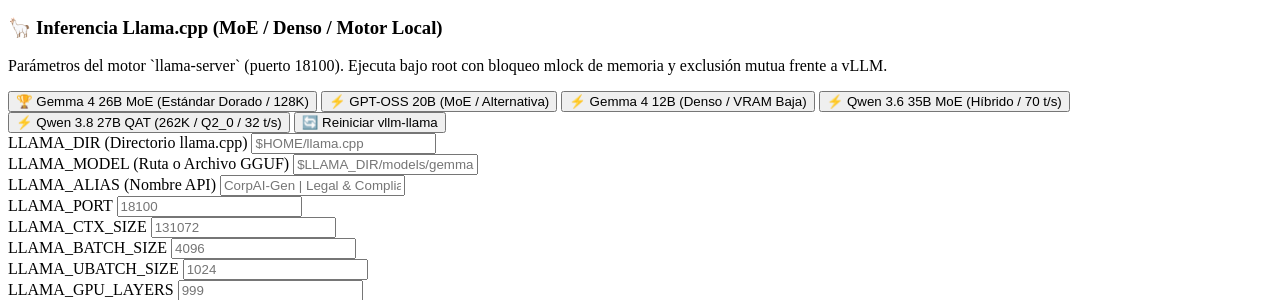
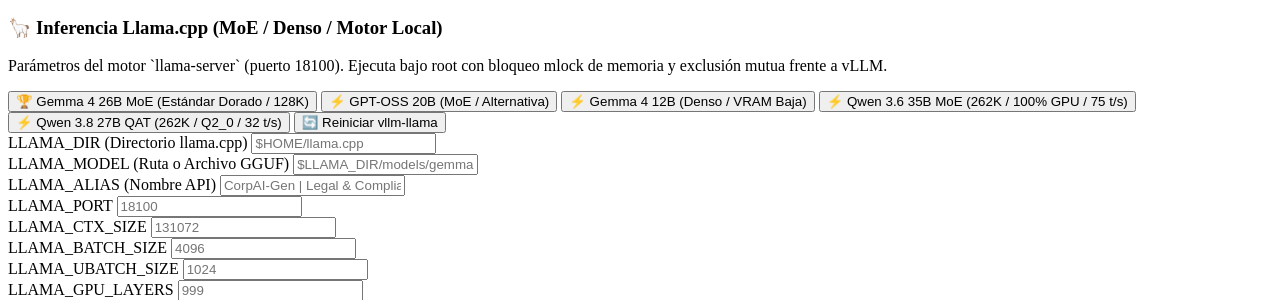
Before and after one commit to JoseLVillaronga/tech-vllm, a Flask app: template templates/tabs/tab_config.html in a window 1280 px wide. Shown: the part 819-1119 px from the top of the page. Run offline with Flask 3, Linux system fonts and the light colour scheme; the template is opened without the code that fills it, so the values that code supplies are empty; the visitor is signed in with stand-in values (Sample User, id 1).

Commit message:
feat(dashboard): actualizar preset rápido de Qwen 3.6 35B MoE con modelo Q2_K_XL y 262k de contexto

```diff
--- a/templates/tabs/tab_config.html
+++ b/templates/tabs/tab_config.html
@@ -160,8 +160,8 @@
                                     <button type="button" onclick="selectQuickLlamaModel('gemma-4-12B-it-Q4_K_M', 131072, 4096, 1024, 999, 0, 'off', 'mlock', 8, 2, 'false', 'f16', 'f16')" class="px-3 py-1.5 rounded-lg bg-emerald-950/80 hover:bg-emerald-900 border border-emerald-500/40 text-xs font-semibold text-emerald-200 transition-all flex items-center gap-1 cursor-pointer" title="Configuración óptima: Gemma 4 12B Denso, 131K ctx, 100% GPU VRAM (17.7 GB), razonamiento off, mlock">
                                         <span>⚡</span> Gemma 4 12B (Denso / VRAM Baja)
                                     </button>
-                                    <button type="button" onclick="selectQuickLlamaModel('Qwen3.6-35B-A3B-Q4_K_M', 131072, 4096, 1024, 999, 8, 'off', 'mlock', 8, 2, 'true', 'q4_0', 'q4_0')" class="px-3 py-1.5 rounded-lg bg-amber-950/80 hover:bg-amber-900 border border-amber-500/40 text-xs font-semibold text-amber-200 transition-all flex items-center gap-1 cursor-pointer" title="Configuración ultrarrápida verificada: Qwen 3.6 35B MoE (3B activos), 128K ctx con KV Cache q4_0, solo 8 capas MoE en CPU/RAM (21.4 GB VRAM / ~70 t/s), mlock, 2 slots">
-                                        <span>⚡</span> Qwen 3.6 35B MoE (Híbrido / 70 t/s)
+                                    <button type="button" onclick="selectQuickLlamaModel('Qwen3.6-35B-A3B-UD-Q2_K_XL', 262144, 4096, 1024, 999, 0, 'off', 'mlock', 8, 2, 'true', 'q4_0', 'q4_0')" class="px-3 py-1.5 rounded-lg bg-amber-950/80 hover:bg-amber-900 border border-amber-500/40 text-xs font-semibold text-amber-200 transition-all flex items-center gap-1 cursor-pointer" title="Configuración récord verificada: Qwen 3.6 35B MoE (3B activos / Unsloth Q2_K_XL 12.3 GB), 100% GPU VRAM (0 CPU MoE), 262K ctx (2 slots x 128K) con KV Cache q4_0 (~17.6 GB VRAM / ~72-90 t/s), mlock, 2 slots">
+                                        <span>⚡</span> Qwen 3.6 35B MoE (262K / 100% GPU / 75 t/s)
                                     </button>
                                     <button type="button" onclick="selectQuickLlamaModel('qwen38-27b-qat-q2_0', 262144, 4096, 1024, 999, 0, 'off', 'mlock', 8, 2, 'false', 'q4_0', 'q4_0')" class="px-3 py-1.5 rounded-lg bg-purple-950/80 hover:bg-purple-900 border border-purple-500/40 text-xs font-semibold text-purple-200 transition-all flex items-center gap-1 cursor-pointer" title="Configuración óptima verificada QAT: Qwen 3.8 27B Q2_0 (8.76 GB), 100% GPU VRAM (999 capas), 262K ctx (2 slots x 128K) con KV Cache q4_0 (~18.2 GB VRAM / ~32-50 t/s), mlock, 2 slots">
                                         <span>⚡</span> Qwen 3.8 27B QAT (262K / Q2_0 / 32 t/s)
```
